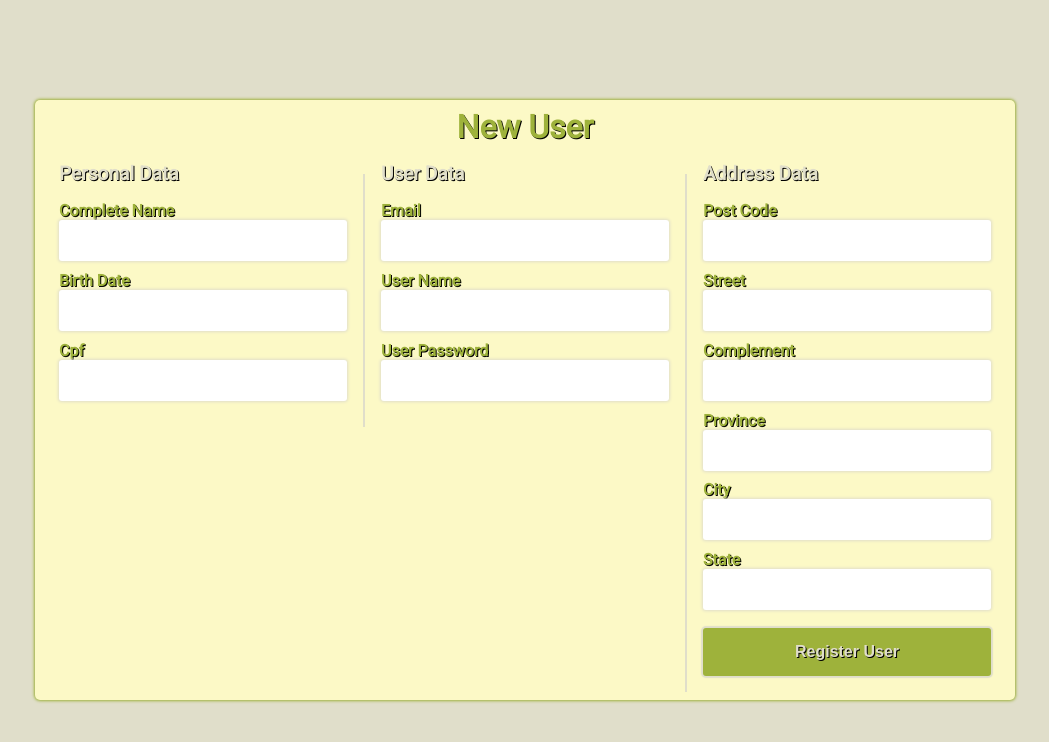
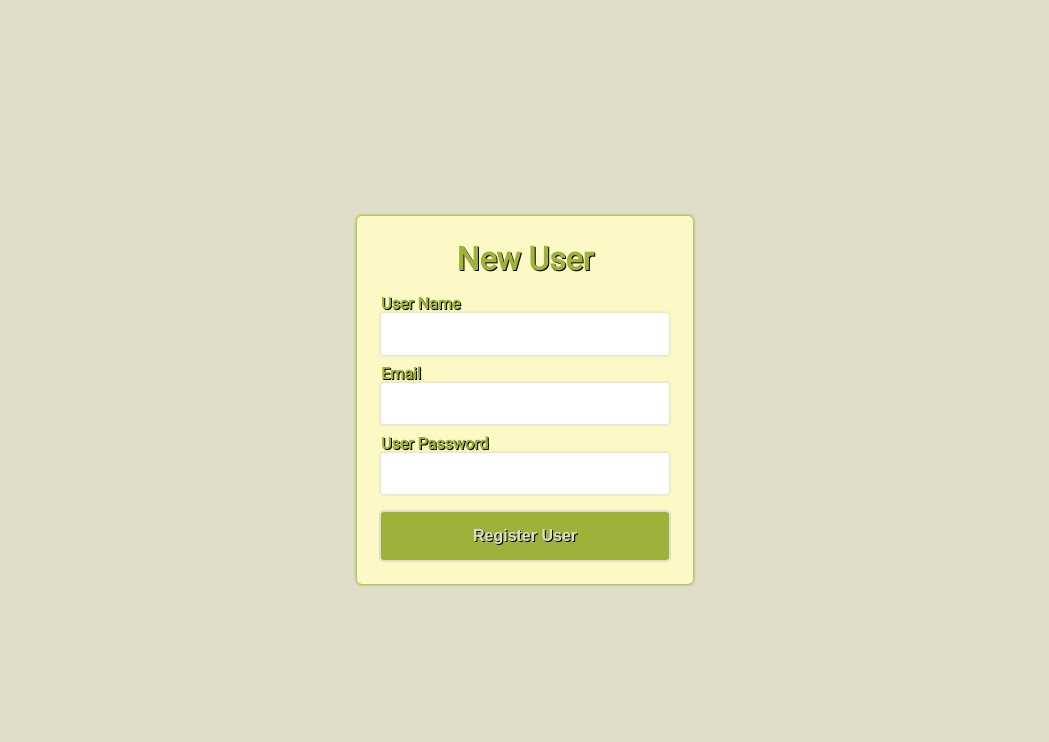
Before and after one commit to hikarocarvalho/Hospede_Application_Test_Full_Stack_Client, a React (Create React App) app: page /user-register in a window 1280 px wide. Shown: the top 742 px of the page, without its empty margins (115-1164 px from the left). Built offline with nearby package versions, Linux system fonts and the light colour scheme.

Commit message:
feat(UserRegister): create user register functions

```diff
--- a/src/pages/userRegister/UserRegister.css
+++ b/src/pages/userRegister/UserRegister.css
@@ -8,7 +8,8 @@
 }
 
 .user_register .fieldset_form{
-    flex-direction: row;
+    flex-direction: column;
+
 }
 
 .user_register .fieldset{
@@ -16,6 +17,7 @@
 }
 
 .user_register .form{
+    padding: 1.5em;
     width: auto;
     height: auto;
 }
--- a/src/pages/userRegister/UserRegister.js
+++ b/src/pages/userRegister/UserRegister.js
@@ -1,46 +1,40 @@
 import Form from './../../components/form/Form';
 import Input from './../../components/input/Input';
 import Button from './../../components/button/Button';
-import Fieldset from '../../components/fieldSet/Fieldset';
-import SetAddress from '../../scripts/SetAddress';
+import User from '../../api/entities/User';
 import './UserRegister.css';
 import { useEffect } from 'react';
 
 export default function UserRegister (){
 
-    const searchPostalCode = (event) => {
+    const preload = {
+        userName: "",
+        email: "",
+        password: "",
+    }
+
+    const createUser = (event) => {
         event.preventDefault();
-        if(event.target.value.length === 8){
-            SetAddress(event.target.parentElement.children);
-        }
-    }
+        console.log("teste")
+
+        preload.userName = event.target.inputUserName.value;
+        preload.email = event.target.inputEmail.value;
+        preload.password = event.target.inputUserPassword.value;
+
+        User.createUser(preload);
+    };
 
     useEffect(()=>{
 
-    },[])
+    },[]);
 
     return (
         <section className="user_register">
-            <Form formTitle="New User">
-                <Fieldset fieldsetTitle="Personal Data">
-                    <Input id="inputCompleteName" description="Complete Name"></Input>
-                    <Input id="inputBirthDate" description="Birth Date"></Input>
-                    <Input id="inputCpf" description="Cpf"></Input>
-                </Fieldset>
-                <Fieldset fieldsetTitle="User Data">
-                    <Input id="inputEmail" description="Email"></Input>
-                    <Input id="inputUserName" description="User Name"></Input>
-                    <Input id="inputUserPassword" description="User Password"></Input>
-                </Fieldset>
-                <Fieldset fieldsetTitle="Address Data">
-                    <Input id="inputPostCode" description="Post Code" onChange={searchPostalCode}></Input>
-                    <Input id="inputStreet" description="Street"></Input>
-                    <Input id="inputComplement" description="Complement"></Input>
-                    <Input id="inputProvince" description="Province"></Input>
-                    <Input id="inputCity" description="City"></Input>
-                    <Input id="inputState" description="State"></Input>
-                    <Button value="Register User" />
-                </Fieldset>
+            <Form formTitle="New User" onSubmit={createUser}>
+                <Input id="inputUserName" description="User Name" />
+                <Input id="inputEmail" description="Email" />
+                <Input id="inputUserPassword" description="User Password" />
+                <Button value="Register User" />
             </Form>
         </section>
     );
```
